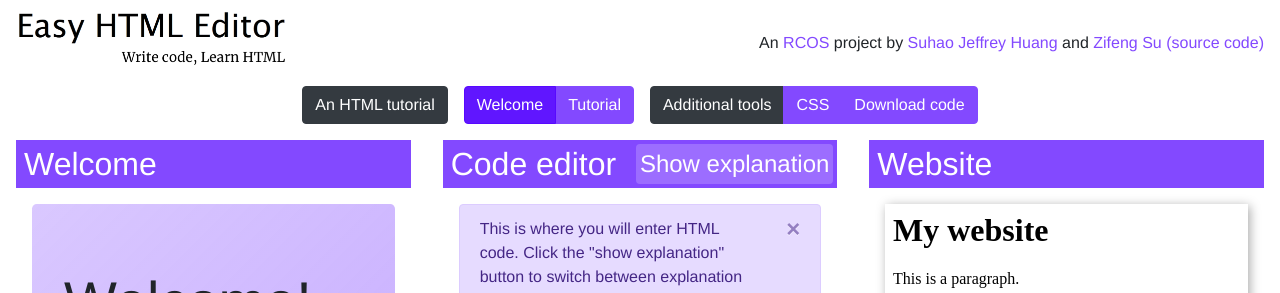
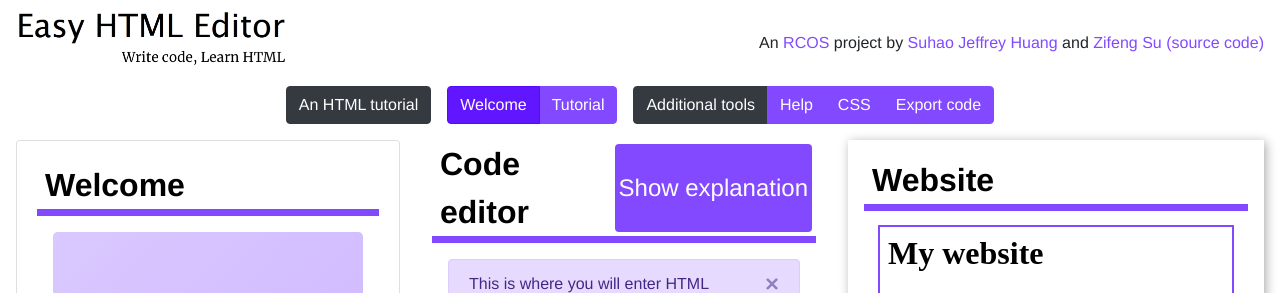
Before and after one commit to sjhuang26/html-editor, a Vue app: page / in a window 1280 px wide. Shown: the top 293 px of the page. Built offline with nearby package versions, Linux system fonts and the light colour scheme.

Commit message:
Appearance improvements, help feature

```diff
--- a/package.json
+++ b/package.json
@@ -14,6 +14,7 @@
     "bootstrap": "^4.1.3",
     "bootstrap-vue": "^2.0.0-rc.11",
     "codemirror": "^5.40.2",
+    "driver.js": "^0.8.1",
     "jquery": "^3.3.1",
     "marked": "^0.5.1",
     "node-sass": "^4.10.0",
--- a/src/components/AppBody.vue
+++ b/src/components/AppBody.vue
@@ -7,15 +7,17 @@
     </div>
     <div class="body h-layout">
       <CardPanelWrap>
+        <b-card class="v-layout scroll-layout">
         <PanelHeaderWrap
           :title="currentHelpPanelTab"
-          bodyClass="v-layout scroll-layout"
+          bodyClass="scroll-layout"
         >
           <WelcomePanel v-show="currentHelpPanelTab === 'Welcome'" />
           <TutorialPanel v-show="currentHelpPanelTab === 'Tutorial'" />
           <CssPanel v-show="currentHelpPanelTab === 'CSS'" />
           <SelectionPanel v-show="currentHelpPanelTab === 'Current selection'" />
         </PanelHeaderWrap>
+        </b-card>
       </CardPanelWrap>
       <CardPanelWrap>
         <PanelHeaderWrap
@@ -24,14 +26,14 @@
           @rightButtonClick="isExplanationShown = !isExplanationShown"
           :bodyClass="'v-layout scroll-layout'"
         >
-          <CodePanel v-show="!isExplanationShown" />
+          <CodePanel v-show="!isExplanationShown" id="help-ref__code-editor"/>
           <div v-show="isExplanationShown" class="v-layout">
             <ExplanationPanel class="scroll-layout" />
             <SelectionPanel class="scroll-layout" />
           </div>
         </PanelHeaderWrap>
       </CardPanelWrap>
-      <CardPanelWrap>
+      <CardPanelWrap class="website-panel-shadow" id="help-ref__website">
         <PanelHeaderWrap title="Website" bodyClass="v-layout">
           <WebsitePanel />
         </PanelHeaderWrap>
@@ -93,4 +95,14 @@ export default {
 .CodeMirror {
   height: 100%!important;
 }
+.panel-border {
+  background: #EEE;
+  width: 8px;
+  margin: 10px 0;
+  flex: 0 0 auto!important;
+}
+.website-panel-shadow {
+  box-shadow: 2px 2px 10px #AAA;
+  padding: 1rem;
+}
 </style>
--- a/src/components/NavigationPanel.vue
+++ b/src/components/NavigationPanel.vue
@@ -4,21 +4,24 @@
     <button class="btn btn-dark mr-3">An HTML tutorial</button>
     <div class="btn-group mr-3">
       <NavigationPanelButton tab="Welcome" />
-      <NavigationPanelButton tab="Tutorial" />
+      <NavigationPanelButton tab="Tutorial" id="help-ref__tutorial" />
     </div>
     <div class="btn-group">
       <button class="btn btn-dark">
         Additional tools
       </button>
+      <button class="btn btn-primary" @click="help" id="help-ref__help">Help</button>
       <NavigationPanelButton tab="CSS" />
-      <button class="btn btn-primary" @click="downloadConfirmation">Download code</button>
+      <button class="btn btn-primary" @click="downloadConfirmation">Export code</button>
     </div>
-    <b-modal ref="downloadModal" title="Are you sure you want to download your code?" @ok="download(code, 'website.html')" ok-title="Download" cancel-title="Cancel" />
+    <b-modal ref="downloadModal" title="Are you sure you want to export your code?" @ok="download(code, 'website.html')" ok-title="Export" cancel-title="Cancel" />
   </div>
 </template>
 
 <script>
 import { mapState } from 'vuex';
+import Driver from 'driver.js';
+import 'driver.js/dist/driver.min.css';
 
 import NavigationPanelButton from './NavigationPanelButton';
 import download from '../js/download-lib';
@@ -38,6 +41,47 @@ export default {
     download,
     downloadConfirmation() {
       this.$refs.downloadModal.show();
+    },
+    help() {
+      const driver = new Driver();
+      /*
+      1) introduction
+      2) tutorial
+      4) code editor
+      5) show explanation
+      6) website
+      */
+      driver.defineSteps([
+        {
+          element: '#help-ref__help',
+          popover: {
+            title: 'Welcome to Easy HTML Editor!'
+          }
+        },
+        {
+          element: '#help-ref__tutorial',
+          popover: {
+            title: 'Tutorial',
+            description: 'Click this to visit the tutorial.'
+          }
+        },
+        {
+          element: '#help-ref__code-editor',
+          popover: {
+            title: 'Code editor',
+            description: 'You will edit your code here. Click the "show explanation" button to show a code explanation.'
+          }
+        },
+        {
+          element: '#help-ref__website',
+          popover: {
+            title: 'Website',
+            description: 'This is the website that is generated from your code.'
+          }
+        }
+      ]);
+
+      driver.start();
     }
   },
   computed: {
--- a/src/components/PanelHeaderWrap.vue
+++ b/src/components/PanelHeaderWrap.vue
@@ -42,15 +42,17 @@ export default {
 <style lang="scss" scoped>
 .panel-header {
   font-size: 2rem;
-  background-color: $primary;
+  background-color: white;
+  border-bottom: 7px solid $primary;
 }
 .panel-header-title {
-  color: white;
+  color: black;
   margin: 0 .5rem;
+  font-weight: bold;
 }
 .panel-header-button {
   color: white;
-  background-color: rgba(255, 255, 255, 0.2);
+  background-color: $primary;
   font-size: 1.5rem;
   border-radius: 0.25rem;
   margin: .25rem;
--- a/src/components/WebsitePanel.vue
+++ b/src/components/WebsitePanel.vue
@@ -1,6 +1,6 @@
 <!-- a panel that contains the website produced by the HTML code -->
 <template>
-  <div class="v-layout website-panel">
+  <div class="v-layout website">
     <Sandbox :content="code"/>
   </div>
 </template>
@@ -28,8 +28,8 @@ export default {
 };
 </script>
 
-<style scoped>
-.website-panel {
-  box-shadow: 2px 2px 10px #AAA;
+<style scoped lang="scss">
+.website {
+  outline: 2px solid $primary;
 }
 </style>
```
Also changed, not shown: 1 other file (tests, documents, lock files or other folders).
